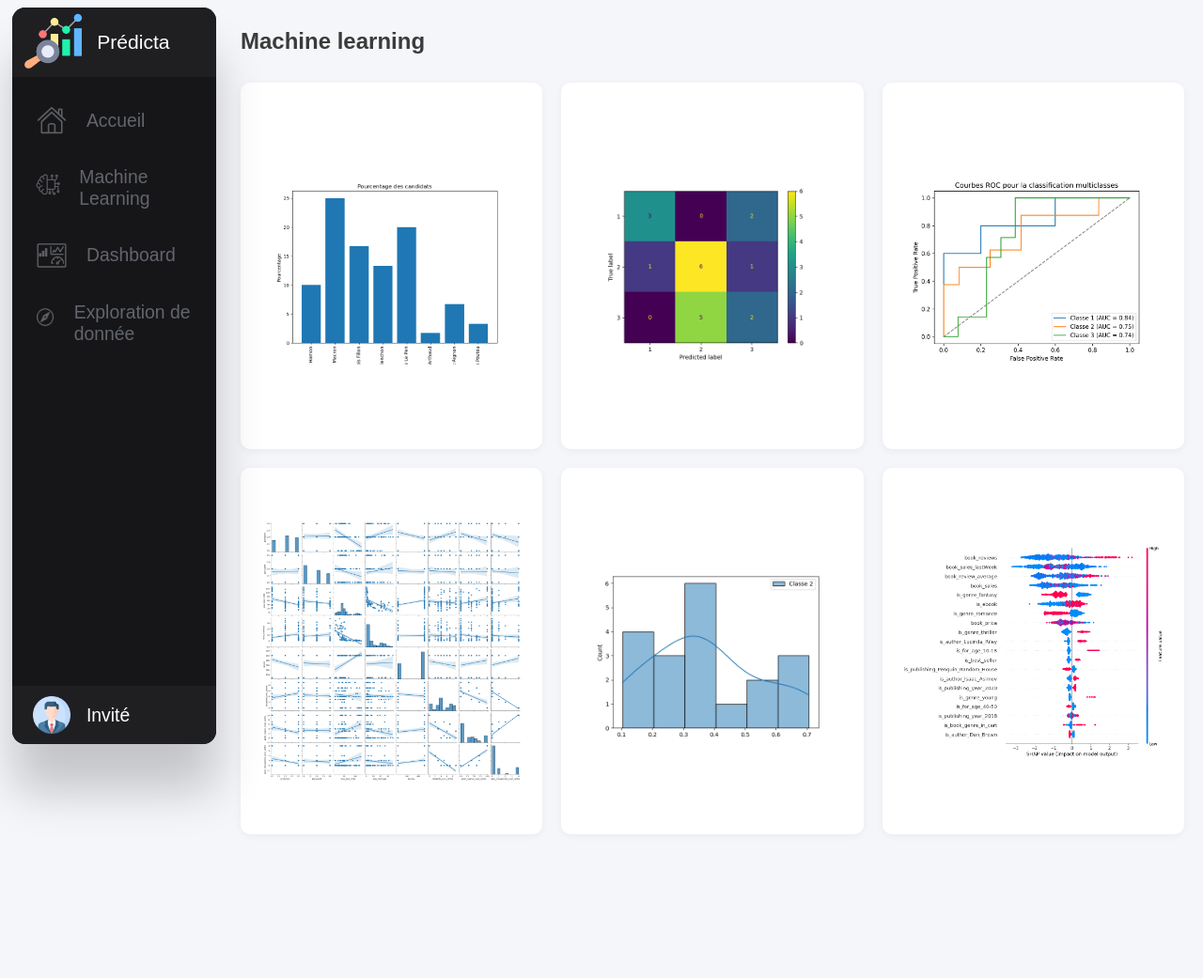
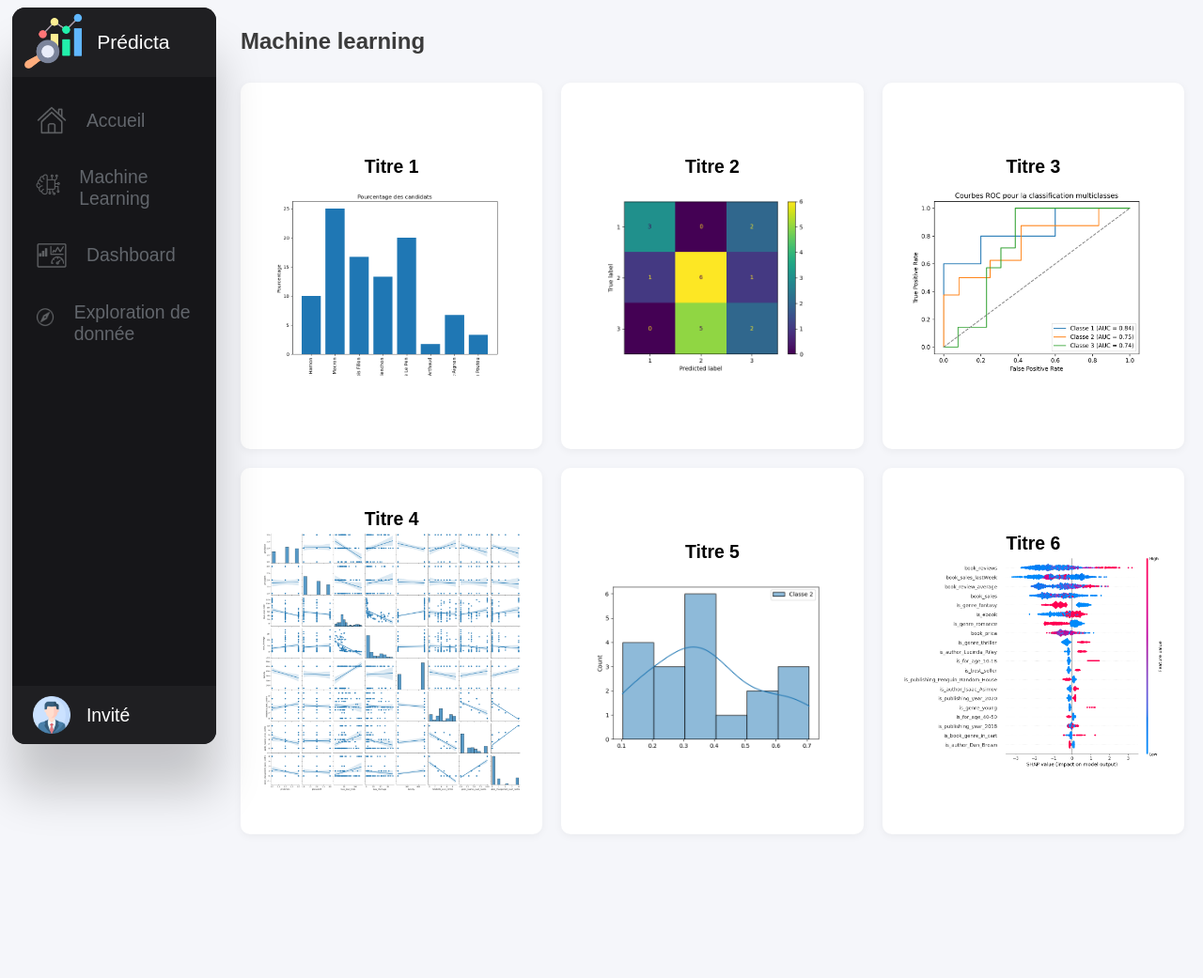
Before and after one commit to gmeline/MSPR813, a Django app: page /machineLearning/ in a window 1280 px wide. Shown: the top 1041 px of the page at 94% size. Run offline with Django 5.2, Linux system fonts and the light colour scheme; some web fonts are replaced.

Commit message:
Ajout d'un titre pour chaque carte

```diff
--- a/machineLearning/templates/machineLearning/index.html
+++ b/machineLearning/templates/machineLearning/index.html
@@ -9,21 +9,27 @@
 
       <div class="cards">
         <div class="card">
+            <h2>Titre 1</h2>
           <img src="/static/images/machineLearning/graphique.png" alt="Statistique 1">
         </div>
         <div class="card">
+            <h2>Titre 2</h2>
           <img src="/static/images/machineLearning/stat1.png" alt="Statistique 2">
         </div>
         <div class="card">
+            <h2>Titre 3</h2>
           <img src="/static/images/machineLearning/stat2.png" alt="Statistique 3">
         </div>
         <div class="card">
+            <h2>Titre 4</h2>
           <img src="/static/images/machineLearning/stat3.png" alt="Statistique 4">
         </div>
         <div class="card">
+            <h2>Titre 5</h2>
           <img src="/static/images/machineLearning/stat4.png" alt="Statistique 5">
         </div>
         <div class="card">
+            <h2>Titre 6</h2>
           <img src="/static/images/machineLearning/stat5.png" alt="Statistique 6">
         </div>
       </div>
--- a/static/css/machineLearning/style.css
+++ b/static/css/machineLearning/style.css
@@ -20,6 +20,8 @@ body {
   }
 
   .card {
+    display: flex;
+    flex-direction: column;
     background-color: white;
     border-radius: 10px;
     box-shadow: 0 2px 8px rgba(0, 0, 0, 0.05);
```
